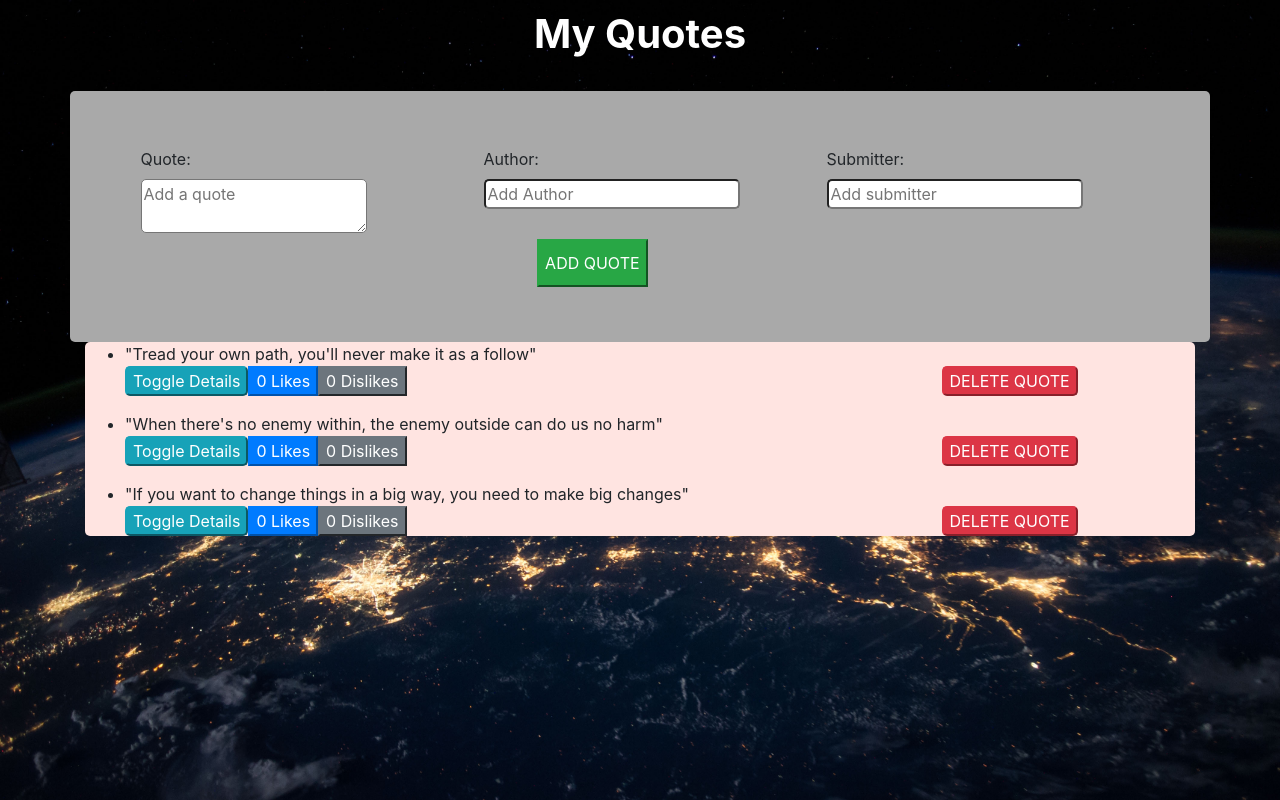
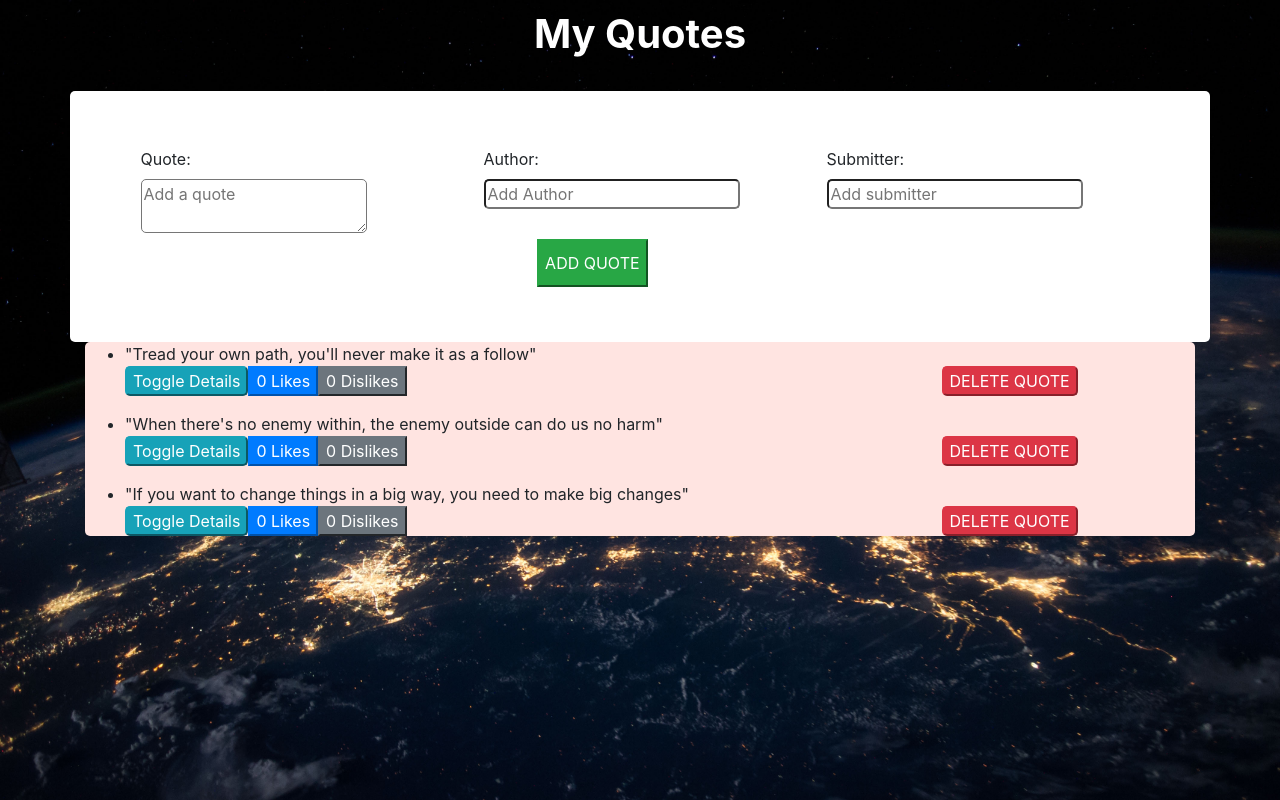
Before and after one commit to waheedmusa/quotes, an Angular app: page / in a window 1280 px wide. Built offline with nearby package versions, Linux system fonts and the light colour scheme.

Commit message:
color changed

```diff
--- a/src/app/quote/quote.component.css
+++ b/src/app/quote/quote.component.css
@@ -6,7 +6,7 @@
     padding-top: 10px;
 }
 .firstRow{
-    background-color: darkgray;
+    background-color: white;
     padding: 5%;
     border-radius: 5px;
 }
```
